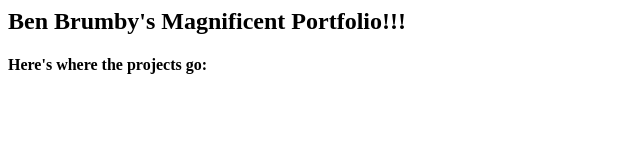
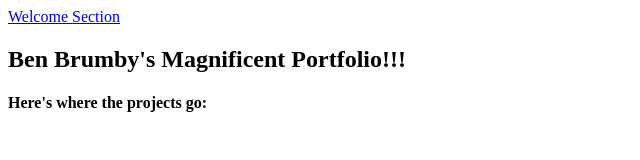
Before and after one commit to DrunkOnMystery/Sample-Portfolio, a plain HTML site: page index.html in a window 1280 px wide. Shown: the whole page, without its empty margins (0-640 px from the left). Drawn offline with Linux system fonts and the light colour scheme.

Commit message:
began working pt2

```diff
--- a/index.html
+++ b/index.html
@@ -1,3 +1,7 @@
+<html>
+    <nav id="navbar">
+        <a href="#welcome-section">Welcome Section</a>
+    </nav>
 <main>
     <section id="welcome-section">
         <h1>Ben Brumby's Magnificent Portfolio!!!</h1>
@@ -7,3 +11,4 @@
         <p class="project-tile"></p>
     </section>
 </main>
+</html>
```
